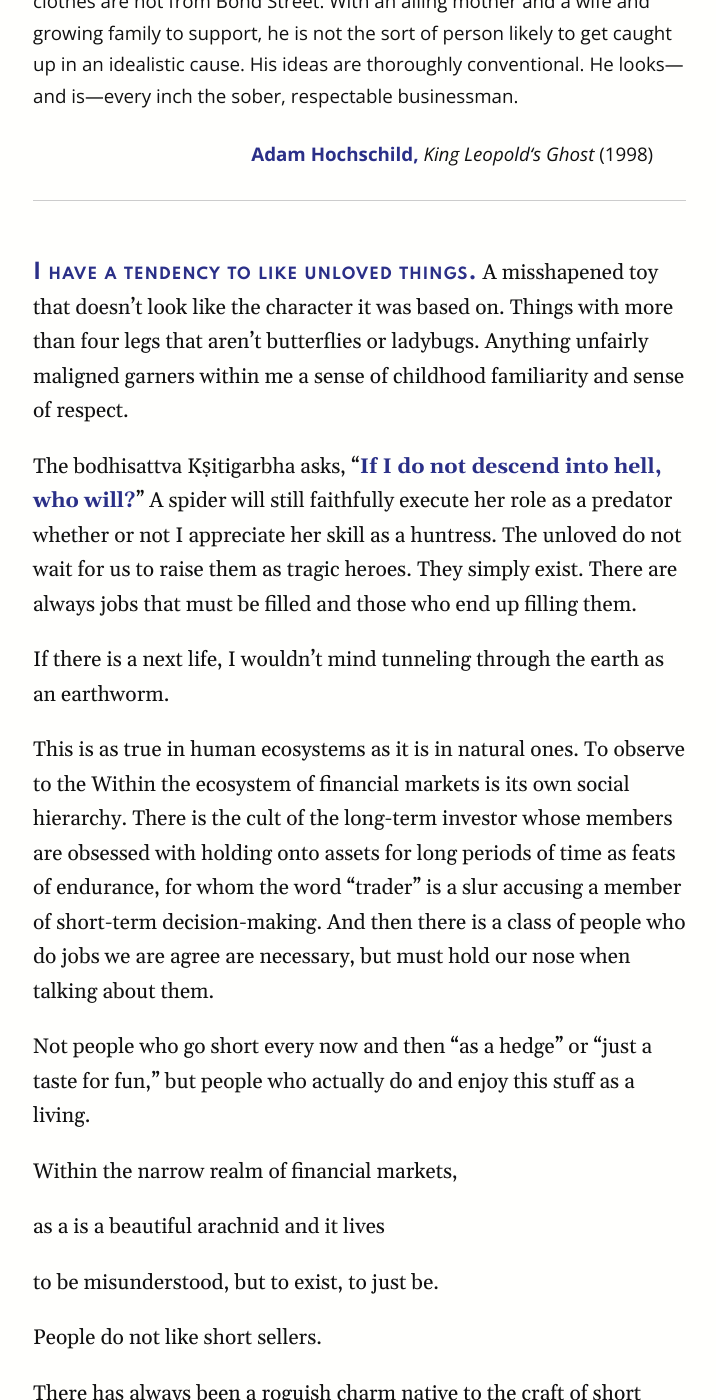
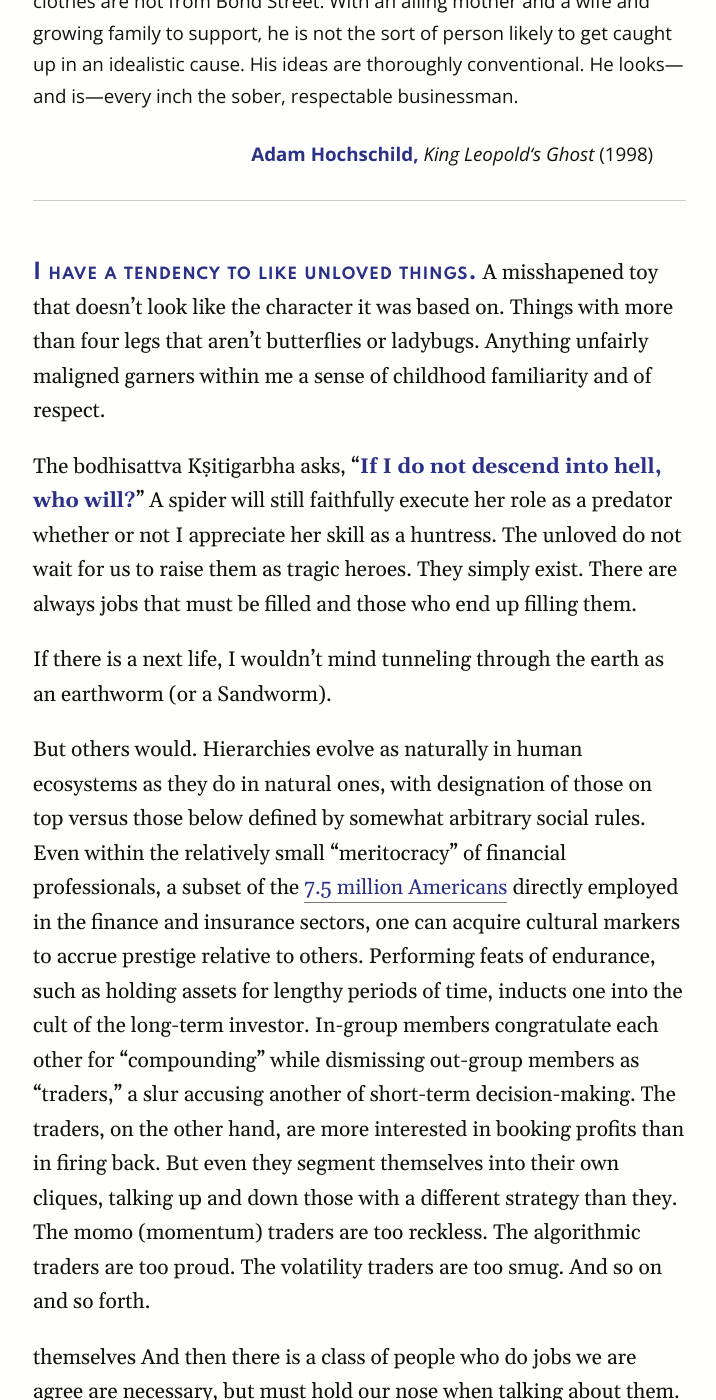
Before and after one commit to AndrewYang2024/AndrewYang2024.github.io, a Jekyll site: the page built from _posts/2021-11-20-The-Little-Short.md, in a window 1280 px wide and 1400 px high, scrolled down 574 px. Shown: the whole window, without its empty margins (63-779 px from the left). Built offline with Jekyll 4.4.1, drawn with Linux system fonts in a browser that asks for light colours; nearby versions of some CDN libraries.

Commit message:
Update 2021-11-20-The-Little-Short.md

```diff
--- a/_posts/2021-11-20-The-Little-Short.md
+++ b/_posts/2021-11-20-The-Little-Short.md
@@ -14,13 +14,17 @@ tweetURL: https://twitter.com/EpsilonPraxis
 >
 > {% cite 'Adam Hochschild' 'King Leopold‘s Ghost' '(1998)' %}
 
-{% newthought ' I have a tendency to like unloved things.'%} A misshapened toy that doesn’t look like the character it was based on. Things with more than four legs that aren’t butterflies or ladybugs. Anything unfairly maligned garners within me a sense of childhood familiarity and sense of respect.
+{% newthought ' I have a tendency to like unloved things.'%} A misshapened toy that doesn’t look like the character it was based on. Things with more than four legs that aren’t butterflies or ladybugs. Anything unfairly maligned garners within me a sense of childhood familiarity and of respect.
 
 The bodhisattva Kṣitigarbha asks, “**If I do not descend into hell, who will?**” A spider will still faithfully execute her role as a predator whether or not I appreciate her skill as a huntress. The unloved do not wait for us to raise them as tragic heroes. They simply exist. There are always jobs that must be filled and those who end up filling them.
 
-If there is a next life, I wouldn’t mind tunneling through the earth as an earthworm.
+If there is a next life, I wouldn’t mind tunneling through the earth as an earthworm (or a Sandworm).
 
-This is as true in human ecosystems as it is in natural ones. To observe to the Within the ecosystem of financial markets is its own social hierarchy. There is the cult of the long-term investor whose members are obsessed with holding onto assets for long periods of time as feats of endurance, for whom the word “trader” is a slur accusing a member of short-term decision-making. And then there is a class of people who do jobs we are agree are necessary, but must hold our nose when talking about them.
+But others would. Hierarchies evolve as naturally in human ecosystems as they do in natural ones, with designation of those on top versus those below defined by somewhat arbitrary social rules. Even within the relatively small “meritocracy” of financial professionals, a subset of the [7.5 million Americans](https://www.ibisworld.com/industry-statistics/employment/finance-insurance-united-states/) directly employed in the finance and insurance sectors, one can acquire cultural markers to accrue prestige relative to others. Performing feats of endurance, such as holding assets for lengthy periods of time, inducts one into the cult of the long-term investor. In-group members congratulate each other for “compounding” while dismissing out-group members as “traders,” a slur accusing another of short-term decision-making. The traders, on the other hand, are more interested in booking profits than in firing back. But even they segment themselves into their own cliques, talking up and down those with a different strategy than they. The momo (momentum) traders are too reckless. The algorithmic traders are too proud. The volatility traders are too smug. And so on and so forth.
+
+
+
+ themselves And then there is a class of people who do jobs we are agree are necessary, but must hold our nose when talking about them.
 
 Not people who go short every now and then “as a hedge” or “just a taste for fun,” but people who actually do and enjoy this stuff as a living.
 
```
